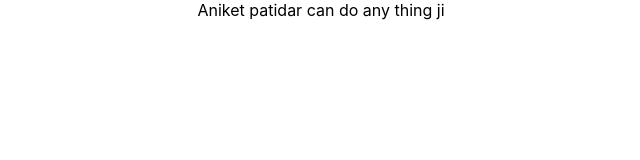
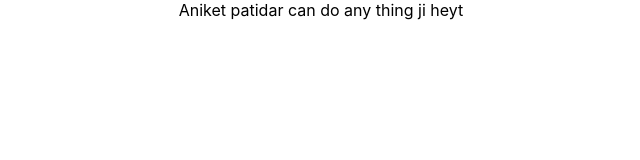
Before and after one commit to aniketpatidar123/react-action, a React (Create React App) app: page / in a window 1280 px wide. Shown: the top 160 px of the page, without its empty margins (319-959 px from the left). Built offline with nearby package versions, Linux system fonts and the light colour scheme.

Commit message:
Update App.js

```diff
--- a/src/App.js
+++ b/src/App.js
@@ -3,7 +3,7 @@ import './App.css';
 function App() {
   return (
     <div className="App">
-      Aniket patidar can do  any  thing ji
+      Aniket patidar can do  any  thing ji heyt
     </div>
   );
 }
```
